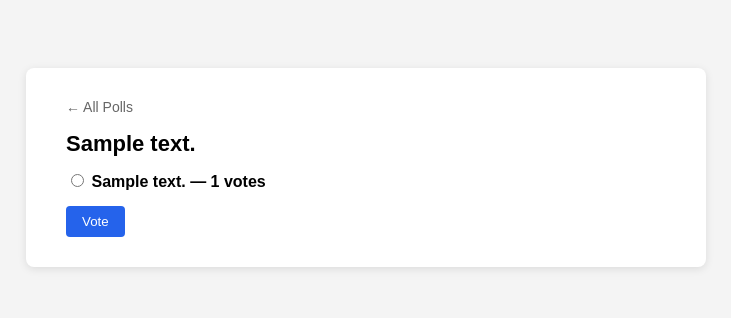
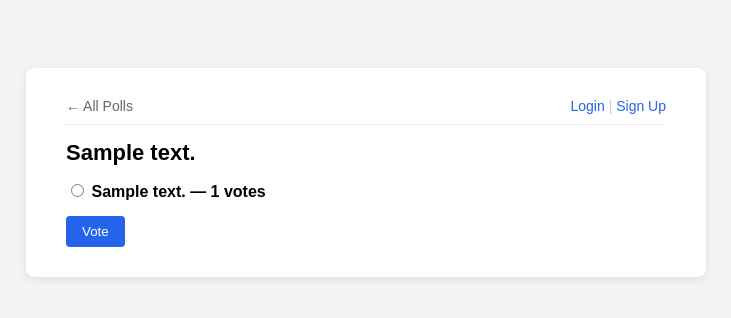
Before and after one commit to jayasudhan-Lgion/django-postgres-polls, a Django app: page /polls/1/ in a window 1280 px wide. Shown: the top 318 px of the page, without its empty margins (274-1005 px from the left). Run offline with Django 5.2, Linux system fonts and the light colour scheme; tables that the repository leaves empty hold one stand-in row (values such as "Sample post").

Commit message:
Add Duplication blockers

```diff
--- a/mysite/settings.py
+++ b/mysite/settings.py
@@ -142,3 +142,4 @@ MAILERS = {
     },
 }
 LOGIN_REDIRECT_URL = "index"
+LOGIN_URL = "login"
--- a/polls/models.py
+++ b/polls/models.py
@@ -1,9 +1,13 @@
 from django.db import models
+from django.contrib.auth.models import User
 
 
 class Question(models.Model):
     question_text = models.CharField(max_length=200)
     pub_date = models.DateTimeField("date published")
+    voted_users = models.ManyToManyField(
+        User, blank=True, related_name="voted_questions"
+    )
 
     def __str__(self):
         return self.question_text
--- a/polls/templates/polls/base.html
+++ b/polls/templates/polls/base.html
@@ -50,9 +50,24 @@ label {
 </head>
 <body>
     <div class="container">
-        {% if request.resolver_match.url_name == 'detail' or request.resolver_match.url_name == 'results' %}
-    <a href="/polls/" style="font-size: 14px; color: #666;">&larr; All Polls</a>
+        <div style="display:flex; justify-content:space-between; align-items:center; margin-bottom:15px; padding-bottom:10px; border-bottom:1px solid #eee;">
+    {% if request.resolver_match.url_name != 'index' %}
+<a href="/polls/" style="font-size: 14px; color: #666; text-decoration:none;">← All Polls</a>
+{% endif %}
+    <div style="font-size:14px; margin-left:auto;">
+        {% if user.is_authenticated %}
+            <span style="color:#333;">Hello, {{ user.username }}</span>
+            <form action="{% url 'logout' %}" method="post" style="display:inline; margin-left:10px;">
+                {% csrf_token %}
+                <button type="submit" style="background:none; border:none; color:#2563eb; cursor:pointer; font-size:14px; padding:0;">Logout</button>
+            </form>
+        {% else %}
+            <a href="{% url 'login' %}" style="color:#2563eb; text-decoration:none;">Login</a>
+            <span style="color:#ccc;"> | </span>
+            <a href="{% url 'signup' %}" style="color:#2563eb; text-decoration:none;">Sign Up</a>
         {% endif %}
+    </div>
+</div>
         {% block content %}
         {% endblock %}
     </div>
--- a/polls/views.py
+++ b/polls/views.py
@@ -2,6 +2,7 @@ from django.shortcuts import render, get_object_or_404, redirect
 from .models import Question, Choice
 from django.core.paginator import Paginator
 from django.contrib.auth.forms import UserCreationForm
+from django.contrib.auth.decorators import login_required
 
 
 def index(request):
@@ -17,8 +18,20 @@ def detail(request, question_id):
     return render(request, "polls/detail.html", {"question": question})
 
 
+@login_required
 def vote(request, question_id):
     question = get_object_or_404(Question, pk=question_id)
+
+    if question.voted_users.filter(id=request.user.id).exists():
+        return render(
+            request,
+            "polls/detail.html",
+            {
+                "question": question,
+                "error_message": "You have already voted on this question.",
+            },
+        )
+
     try:
         selected_choice = question.choice_set.get(pk=request.POST["choice"])
     except (KeyError, Choice.DoesNotExist):
@@ -33,6 +46,7 @@ def vote(request, question_id):
     else:
         selected_choice.votes += 1
         selected_choice.save()
+        question.voted_users.add(request.user)
         return redirect("results", question_id=question.id)
 
 
```
Also changed, not shown: polls/migrations/0003_question_voted_users.py (added).
